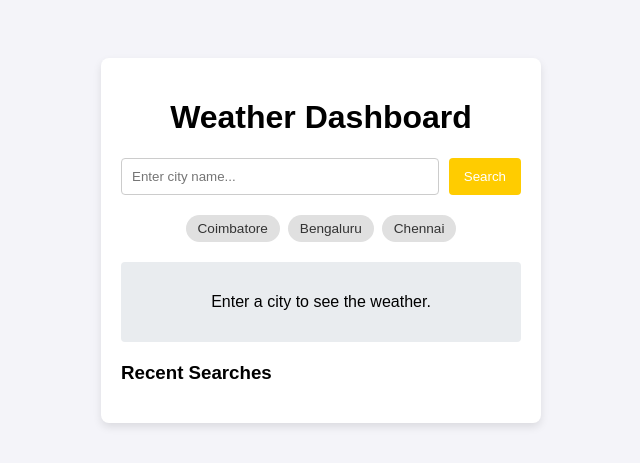
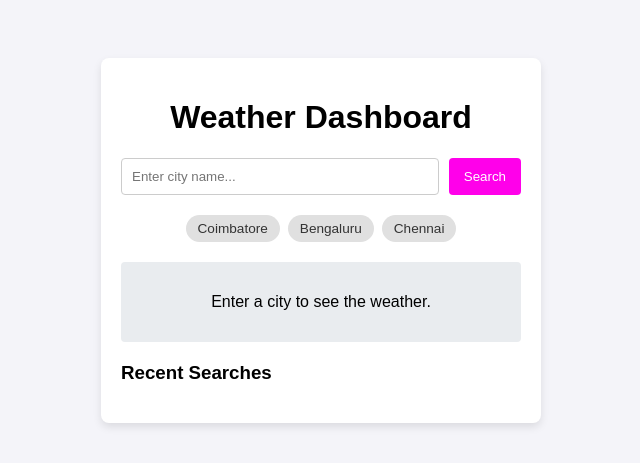
Before and after one commit to Sivapprakash-Chinnaraj/Weather-app, a Flask app: page / in a window 1280 px wide. Shown: the top 463 px of the page, without its empty margins (319-959 px from the left). Run offline with Flask 3, Linux system fonts and the light colour scheme; data that the repository does not hold is empty.

Commit message:
Changes to the button color

```diff
--- a/static/css/style.css
+++ b/static/css/style.css
@@ -27,7 +27,7 @@ input {
 }
 button {
     padding: 10px 15px;
-    background-color: #ffcc00;
+    background-color: #ff00ea;
     color: white;
     border: none;
     border-radius: 4px;
```
